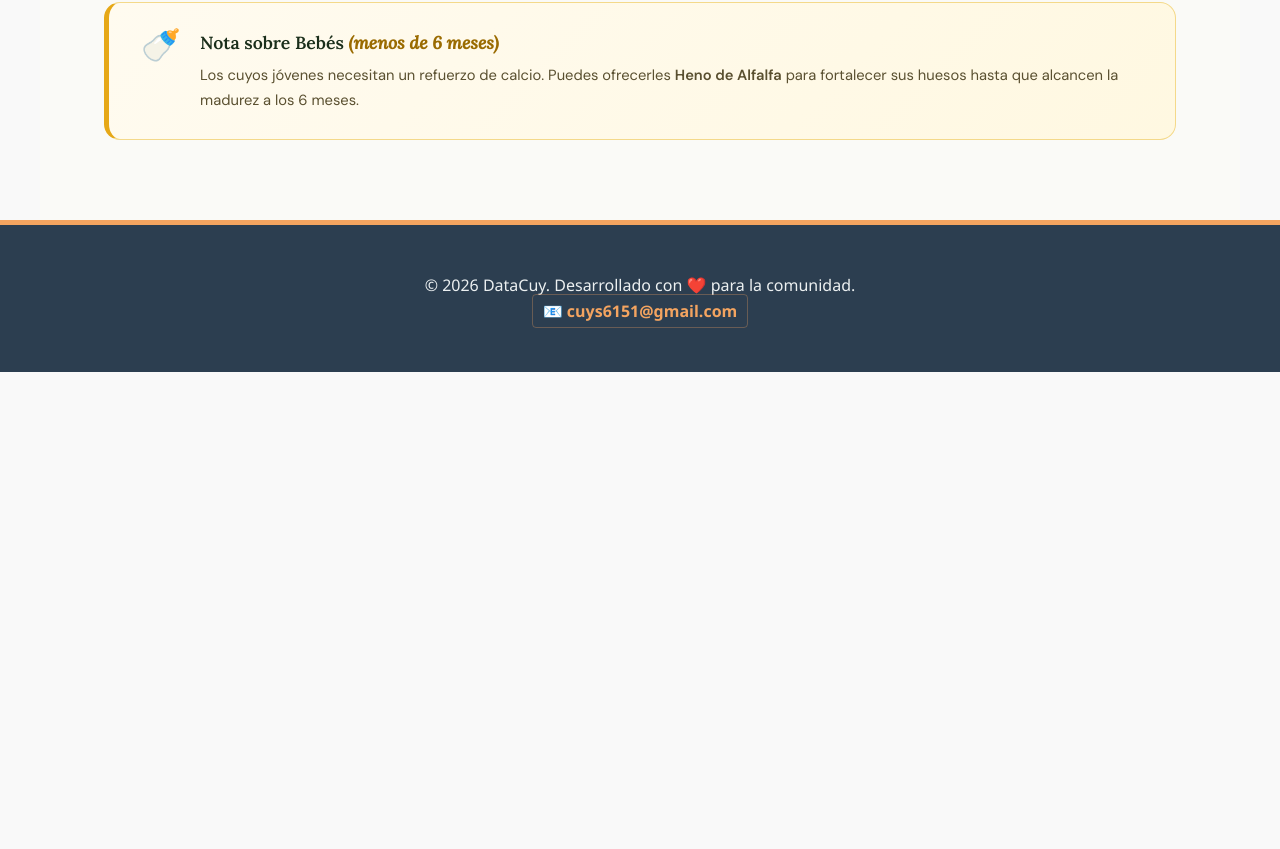
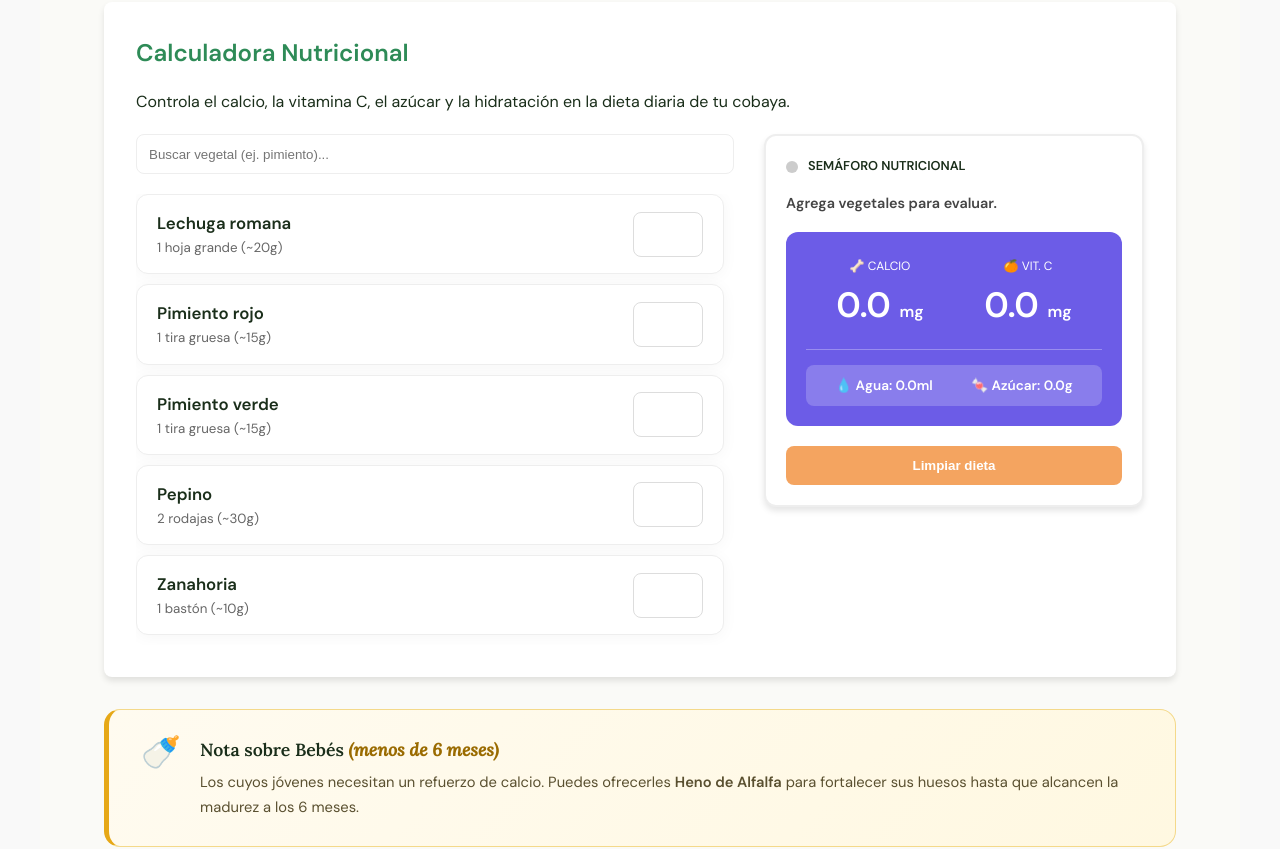
Before and after one commit to DataCuy/DataCuy, a React (Vite) app: page /alimentacion in a window 1280 px wide. Shown: the part 958-1807 px from the top of the page. Before the commit the page ends 1330 px from the top, so only its background shows below. Built offline with nearby package versions, Linux system fonts and the light colour scheme; no server answers.

Commit message:
feat: Calculadora

```diff
--- a/src/pages/Alimentacion.jsx
+++ b/src/pages/Alimentacion.jsx
@@ -1,6 +1,97 @@
+import React, { useState } from 'react';
+
+const FOOD_DATA = [
+    { id: "lechuga_romana", nombre: "Lechuga romana", ca100: 33, vitC100: 4, sugar100: 1.2, water100: 95, gramosPorPorcion: 20, unidad: "1 hoja grande" },
+    { id: "pimiento_rojo", nombre: "Pimiento rojo", ca100: 7, vitC100: 128, sugar100: 4.2, water100: 92, gramosPorPorcion: 15, unidad: "1 tira gruesa" },
+    { id: "pimiento_verde", nombre: "Pimiento verde", ca100: 10, vitC100: 80, sugar100: 2.4, water100: 94, gramosPorPorcion: 15, unidad: "1 tira gruesa" },
+    { id: "pepino", nombre: "Pepino", ca100: 16, vitC100: 2.8, sugar100: 1.7, water100: 95, gramosPorPorcion: 30, unidad: "2 rodajas" },
+    { id: "zanahoria", nombre: "Zanahoria", ca100: 33, vitC100: 5.9, sugar100: 4.7, water100: 88, gramosPorPorcion: 10, unidad: "1 bastón" }
+];
+
 const Alimentacion = () => {
+    const [busqueda, setBusqueda] = useState("");
+    const [portions, setPortions] = useState(() => {
+        const initialState = {};
+        FOOD_DATA.forEach(food => {
+            initialState[food.id] = 0;
+        });
+        return initialState;
+    });
+
+    const handlePortionChange = (id, value) => {
+        const numValue = parseFloat(value) || 0;
+        setPortions(prev => ({
+            ...prev,
+            [id]: numValue >= 0 ? numValue : 0
+        }));
+    };
+
+    const resetCalc = () => {
+        const resetState = {};
+        FOOD_DATA.forEach(food => {
+            resetState[food.id] = 0;
+        });
+        setPortions(resetState);
+        setBusqueda("");
+    };
+
+    let totalCa = 0, totalVitC = 0, totalSugar = 0, totalWater = 0;
+
+    FOOD_DATA.forEach(f => {
+        if (portions[f.id] > 0) {
+            const multiplicador = (f.gramosPorPorcion * portions[f.id]) / 100;
+            totalCa += f.ca100 * multiplicador;
+            totalVitC += f.vitC100 * multiplicador;
+            totalSugar += f.sugar100 * multiplicador;
+            totalWater += f.water100 * multiplicador;
+        }
+    });
+
+    let dotColor = "#ccc";
+    let headlineText = "Agrega vegetales para evaluar.";
+    let bgColor = "#6c5ce7";
+
+    if (totalCa > 0 || totalVitC > 0) {
+        if (totalCa <= 28) {
+            dotColor = "#4CAF50";
+            let vitMsg = totalVitC >= 10 ? "¡Excelente Vit. C! 🍊" : "Falta un poco de Vit. C.";
+            headlineText = `🟢 Nivel Ideal de Calcio. ${vitMsg}`;
+            bgColor = "#2E8B57";
+        } else if (totalCa <= 31) {
+            dotColor = "#FFC107";
+            headlineText = "🟡 Precaución: Límite diario de calcio alcanzado.";
+            bgColor = "#F4A460";
+        } else {
+            dotColor = "#F44336";
+            headlineText = "🔴 Exceso de calcio: Riesgo de cálculos.";
+            bgColor = "#FF6347";
+        }
+    }
+
+    const filteredFoods = FOOD_DATA.filter(f =>
+        f.nombre.toLowerCase().includes(busqueda.toLowerCase())
+    );
+
     return (
         <main className="page-wrapper">
+            <style>{`
+                .calc-grid-container {
+                    display: grid;
+                    grid-template-columns: 1fr 380px;
+                    gap: 30px;
+                    align-items: flex-start;
+                }
+                .food-list-scroll {
+                    max-height: 500px;
+                    overflow-y: auto;
+                    padding-right: 10px;
+                }
+                @media (max-width: 900px) {
+                    .calc-grid-container { grid-template-columns: 1fr; }
+                    .calc-results-col { order: -1; margin-bottom: 20px; }
+                }
+            `}</style>
+
             <div className="page-header">
                 <span className="page-eyebrow">Nutrición</span>
                 <h1 className="page-heading">Guía Nutricional</h1>
@@ -11,7 +102,6 @@ const Alimentacion = () => {
             </div>
 
             <div className="food-grid">
-                {/* VERDE */}
                 <article className="food-card food-card--green">
                     <div className="food-card__header">
                         <span className="food-dot food-dot--green" />
@@ -27,7 +117,6 @@ const Alimentacion = () => {
                     </ul>
                 </article>
 
-                {/* AMARILLO */}
                 <article className="food-card food-card--yellow">
                     <div className="food-card__header">
                         <span className="food-dot food-dot--yellow" />
@@ -43,7 +132,6 @@ const Alimentacion = () => {
                     </ul>
                 </article>
 
-                {/* ROJO */}
                 <article className="food-card food-card--red">
                     <div className="food-card__header">
                         <span className="food-dot food-dot--red" />
@@ -61,8 +149,80 @@ const Alimentacion = () => {
                 </article>
             </div>
 
-            {/* NOTA BEBÉS */}
-            <section className="baby-banner">
+            <section className="section-card mt-32">
+                <h2>Calculadora Nutricional</h2>
+                <p className="mb-20">Controla el calcio, la vitamina C, el azúcar y la hidratación en la dieta diaria de tu cobaya.</p>
+
+                <div className="calc-grid-container">
+                    <div className="calc-selection-col">
+                        <div className="filter-group mb-20">
+                            <input
+                                type="text"
+                                value={busqueda}
+                                onChange={(e) => setBusqueda(e.target.value)}
+                                placeholder="Buscar vegetal (ej. pimiento)..."
+                                style={{ width: '100%', padding: '12px', border: '1.5px solid #eee', borderRadius: '8px' }}
+                            />
+                        </div>
+
+                        <div className="food-list-scroll">
+                            {filteredFoods.map(food => (
+                                <div key={food.id} className="food-card"
+                                     style={{ display: 'flex', justifyContent: 'space-between', alignItems: 'center', padding: '15px 20px', marginBottom: '10px', borderRadius: '12px', border: '1px solid #eee' }}>
+                                    <div className="food-info">
+                                        <strong style={{ display: 'block', fontSize: '1.05rem' }}>{food.nombre}</strong>
+                                        <small style={{ color: '#666', display: 'block' }}>{food.unidad} (~{food.gramosPorPorcion}g)</small>
+                                    </div>
+                                    <input
+                                        type="number"
+                                        min="0"
+                                        value={portions[food.id] || ''}
+                                        onChange={(e) => handlePortionChange(food.id, e.target.value)}
+                                        style={{ width: '70px', height: '45px', textAlign: 'center', border: '1.5px solid #ddd', borderRadius: '8px', fontWeight: 'bold' }}
+                                    />
+                                </div>
+                            ))}
+                        </div>
+                    </div>
+
+                    <aside className="calc-results-col">
+                        <div className="section-card" style={{ position: 'sticky', top: '100px', padding: '20px', border: '2px solid #eee', borderRadius: '12px' }}>
+                            <div style={{ display: 'flex', alignItems: 'center', gap: '10px', marginBottom: '15px' }}>
+                                <span style={{ height: '12px', width: '12px', borderRadius: '50%', background: dotColor, transition: '0.3s' }}></span>
+                                <strong style={{ fontSize: '0.8rem' }}>SEMÁFORO NUTRICIONAL</strong>
+                            </div>
+
+                            <p style={{ fontSize: '0.9rem', fontWeight: '600', minHeight: '40px', color: '#444' }}>
+                                {headlineText}
+                            </p>
+
+                            <div style={{ padding: '20px', borderRadius: '12px', color: 'white', backgroundColor: bgColor, transition: '0.5s' }}>
+                                <div style={{ display: 'flex', justifyContent: 'space-around', marginBottom: '15px', borderBottom: '1px solid rgba(255,255,255,0.3)', paddingBottom: '15px' }}>
+                                    <div style={{ textAlign: 'center' }}>
+                                        <span style={{ fontSize: '0.75rem', textTransform: 'uppercase' }}>🦴 Calcio</span>
+                                        <div style={{ fontSize: '2.2rem', fontWeight: '800' }}>{totalCa.toFixed(1)} <small style={{ fontSize: '1rem' }}>mg</small></div>
+                                    </div>
+                                    <div style={{ textAlign: 'center' }}>
+                                        <span style={{ fontSize: '0.75rem', textTransform: 'uppercase' }}>🍊 Vit. C</span>
+                                        <div style={{ fontSize: '2.2rem', fontWeight: '800' }}>{totalVitC.toFixed(1)} <small style={{ fontSize: '1rem' }}>mg</small></div>
+                                    </div>
+                                </div>
+
+                                <div style={{ background: 'rgba(255, 255, 255, 0.2)', borderRadius: '8px', padding: '10px', display: 'flex', justifyContent: 'space-around', fontSize: '0.85rem', fontWeight: 'bold' }}>
+                                    <span>💧 Agua: {totalWater.toFixed(1)}ml</span>
+                                    <span>🍬 Azúcar: {totalSugar.toFixed(1)}g</span>
+                                </div>
+                            </div>
+
+                            <button onClick={resetCalc} className="btn btn-accent" style={{ width: '100%', marginTop: '20px' }}>
+                                Limpiar dieta
+                            </button>
+                        </div>
+                    </aside>
+                </div>
+            </section>
+
+            <section className="baby-banner mt-32">
                 <div className="baby-banner__icon">🍼</div>
                 <div>
                     <h3>Nota sobre Bebés <em>(menos de 6 meses)</em></h3>
```
